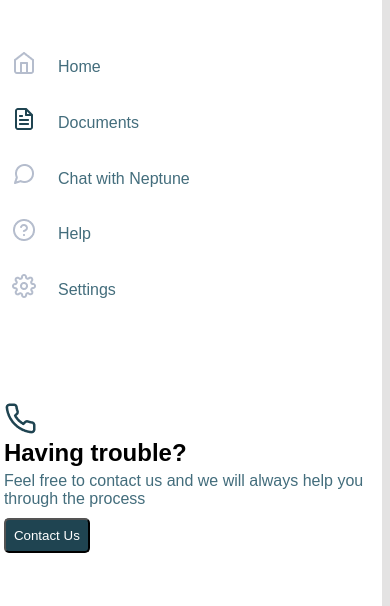
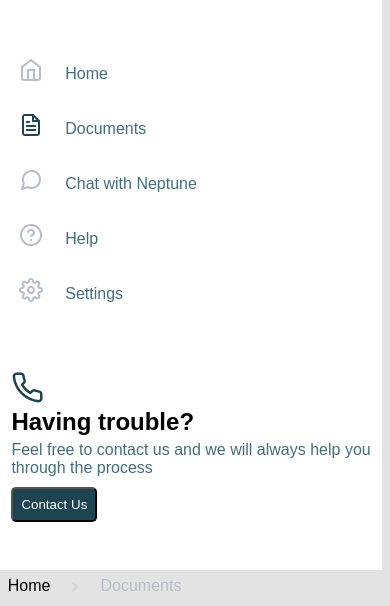
Before and after one commit to Jay-23-sharma/Frontend_Project, a plain HTML site: page index.html in a window 390 px wide. Shown: the part 202-808 px from the top of the page. Drawn offline with Linux system fonts and the light colour scheme; files whose address does not match are found by name.

Commit message:
corrected gaps between columns

```diff
--- a/styles.css
+++ b/styles.css
@@ -268,13 +268,14 @@
 
 
 @media screen and (max-width:768px) {
+
     .main-container{
         display:flex;
         flex-wrap:wrap
     }
 
     .sidebar{
-        height: 100%;
+        height: auto;
         width: 100%;
     }
 
@@ -296,11 +297,13 @@
     .side-element{
         display: flex;
         flex-direction: column;
-        column-gap:1%
+        height: auto;
+        padding: 2%;
     }
 
     .Contact-us{
-        padding-bottom: 45%;
+        margin-top:15%;
     }
 
+
 }
```
